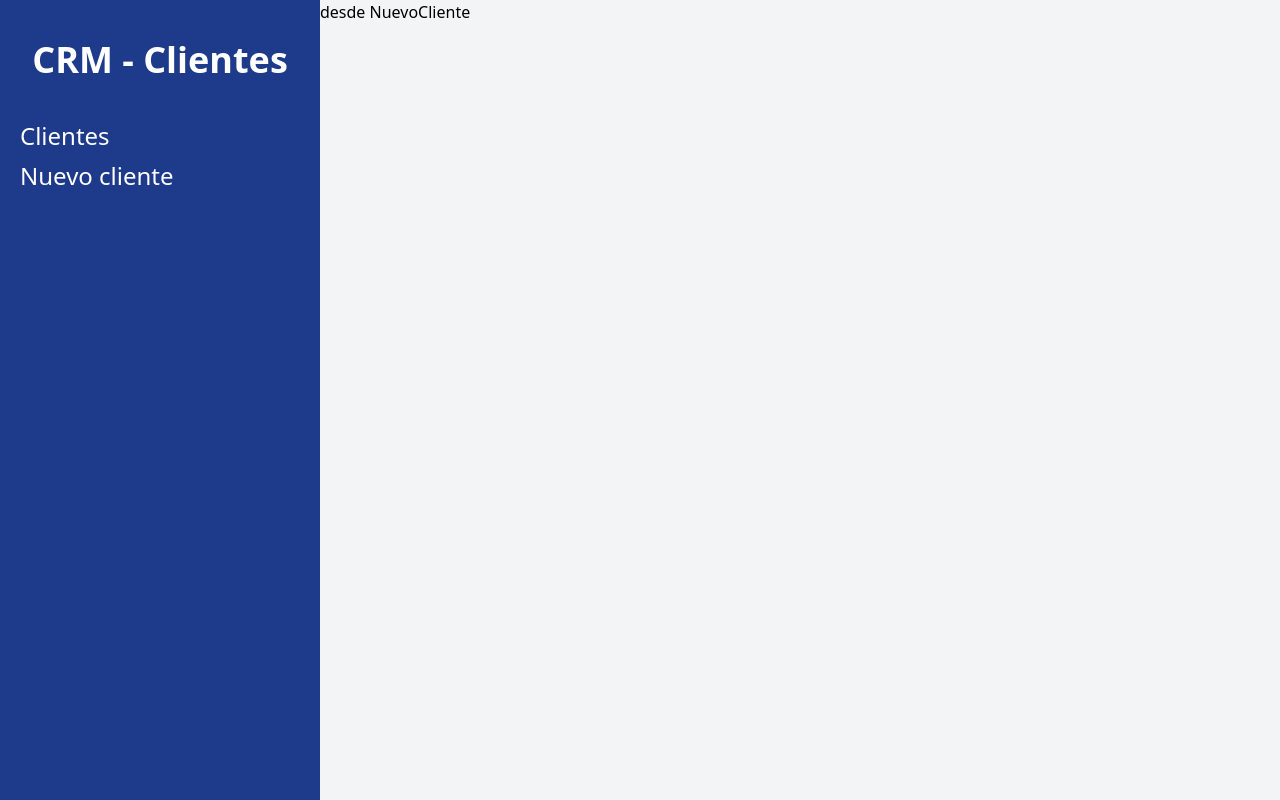
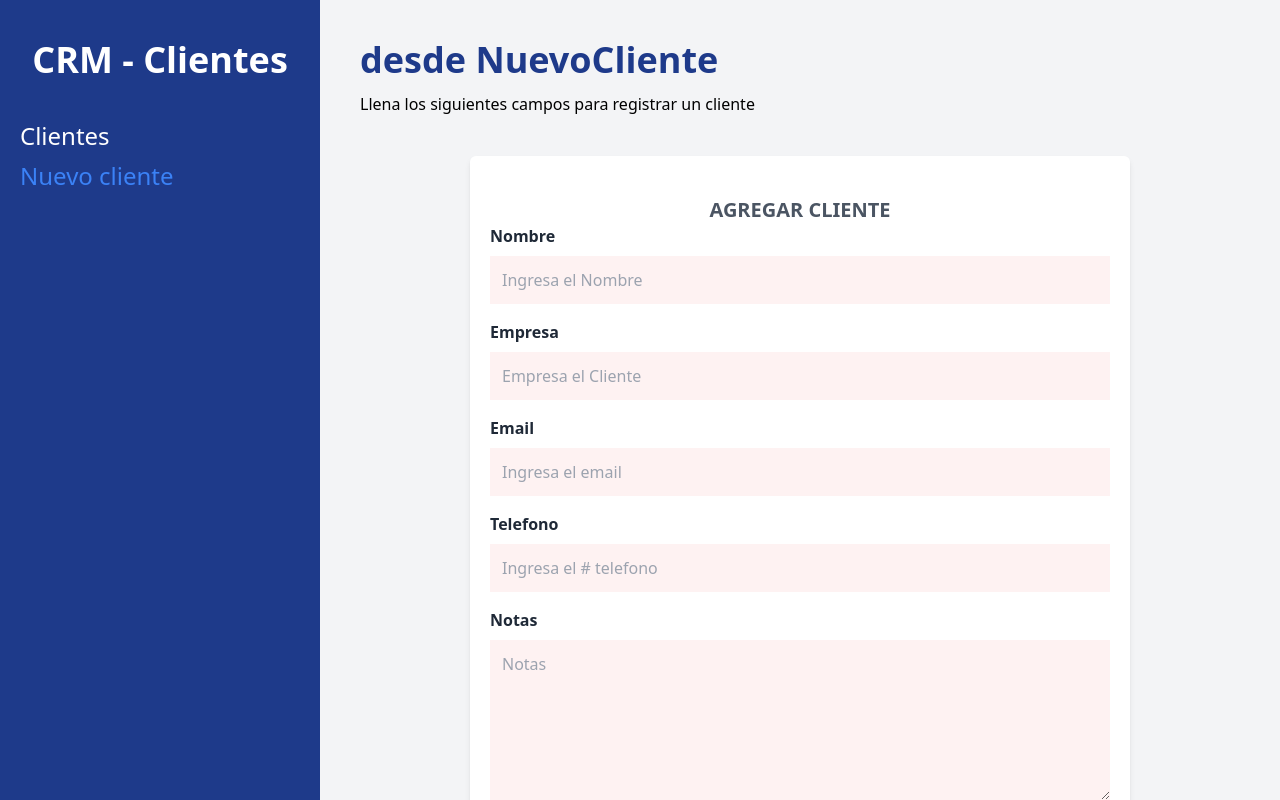
Before and after one commit to velfin13/crm-react-vite, a React (Vite) app: page /clientes/nuevo in a window 1280 px wide. Built offline with nearby package versions, Linux system fonts and the light colour scheme.

Commit message:
iniciando validacion

```diff
--- a/package.json
+++ b/package.json
@@ -8,10 +8,12 @@
     "preview": "vite preview"
   },
   "dependencies": {
+    "formik": "^2.2.9",
     "react": "^18.0.0",
     "react-dom": "^18.0.0",
     "react-router-dom": "^6.3.0",
-    "tailwindcss": "^2.2.19"
+    "tailwindcss": "^2.2.19",
+    "yup": "^0.32.11"
   },
   "devDependencies": {
     "@types/react": "^18.0.0",
--- /dev/null
+++ b/src/components/Alerta.jsx
@@ -0,0 +1,7 @@
+import React from "react";
+
+const Alerta = ({ children }) => {
+  return <div className="py-2 text-red-600">{children}</div>;
+};
+
+export default Alerta;
--- /dev/null
+++ b/src/components/Formulario.jsx
@@ -0,0 +1,125 @@
+import React from "react";
+import { Formik, Field, Form } from "formik";
+import * as Yup from "yup";
+import Alerta from "../components/Alerta";
+
+const Formulario = () => {
+  const nuevoClienteSchema = Yup.object().shape({
+    nombre: Yup.string()
+      .required("Campo requerido")
+      .max(20, "Nombre muy largo")
+      .min(3, "El nombre es muy corto"),
+    empresa: "",
+    email: "",
+    telefono: "",
+    notas: "",
+  });
+
+  const initialValues = {
+    nombre: "",
+    empresa: "",
+    email: "",
+    telefono: "",
+    notas: "",
+  };
+
+  const handleSubmit = (values) => {
+    console.log(values);
+  };
+
+  return (
+    <div className="mt-10 bg-white px-5 py-10 rounded-md shadow-md md:w-3/4 mx-auto">
+      <h1 className="text-gray-600 font-bold text-xl uppercase text-center">
+        Agregar Cliente
+      </h1>
+
+      <Formik
+        initialValues={initialValues}
+        onSubmit={handleSubmit}
+        validationSchema={nuevoClienteSchema}
+      >
+        {({ errors, touched }) => (
+          <Form>
+            <div className="mb-4">
+              <label className="text-gray-800 font-bold" htmlFor="nombre">
+                Nombre
+              </label>
+              <Field
+                id="nombre"
+                name="nombre"
+                placeholder="Ingresa el Nombre"
+                type="text"
+                className="mt-2 block w-full p-3 bg-red-50"
+              />
+
+              {errors.nombre && touched.nombre ? (
+                <Alerta>{errors.nombre}</Alerta>
+              ) : null}
+            </div>
+
+            <div className="mb-4">
+              <label className="text-gray-800 font-bold" htmlFor="empresa">
+                Empresa
+              </label>
+              <Field
+                name="empresa"
+                id="empresa"
+                placeholder="Empresa el Cliente"
+                type="text"
+                className="mt-2 block w-full p-3 bg-red-50"
+              />
+            </div>
+
+            <div className="mb-4">
+              <label className="text-gray-800 font-bold" htmlFor="email">
+                Email
+              </label>
+              <Field
+                name="email"
+                id="email"
+                placeholder="Ingresa el email"
+                type="email"
+                className="mt-2 block w-full p-3 bg-red-50"
+              />
+            </div>
+
+            <div className="mb-4">
+              <label className="text-gray-800 font-bold" htmlFor="telefono">
+                Telefono
+              </label>
+              <Field
+                id="telefono"
+                name="telefono"
+                placeholder="Ingresa el # telefono"
+                type="tel"
+                className="mt-2 block w-full p-3 bg-red-50"
+              />
+            </div>
+
+            <div className="mb-4">
+              <label className="text-gray-800 font-bold" htmlFor="notas">
+                Notas
+              </label>
+              <Field
+                as="textarea"
+                id="notas"
+                name="notas"
+                placeholder="Notas"
+                type="text"
+                className="mt-2 block w-full p-3 bg-red-50 h-40"
+              />
+            </div>
+
+            <input
+              type="submit"
+              value={"Agregar cliente"}
+              className="mt-5 w-full bg-blue-800 p-3 text-white uppercase font-bold text-lg rounded-md"
+            />
+          </Form>
+        )}
+      </Formik>
+    </div>
+  );
+};
+
+export default Formulario;
--- a/src/layouts/Layout.jsx
+++ b/src/layouts/Layout.jsx
@@ -1,6 +1,9 @@
-import { Outlet, Link } from "react-router-dom";
+import { Outlet, Link, useLocation } from "react-router-dom";
 
 const Layout = () => {
+  const location = useLocation();
+  const ubicacionActual = location.pathname;
+
   return (
     <div className="md:flex md:min-h-screen">
       <div className="md:w-1/4 bg-blue-900 px-5 py-10">
@@ -9,20 +12,20 @@ const Layout = () => {
         </h2>
         <nav className="mt-10">
           <Link
-            className="text-white text-2xl block mt-2 hover:text-blue-300"
+            className={`${ubicacionActual ==="/clientes" ? "text-blue-500":"text-white"} text-2xl block mt-2 hover:text-blue-300`}
             to="/clientes"
           >
             Clientes
           </Link>
           <Link
-            className="text-white text-2xl block mt-2 hover:text-blue-300"
+            className={`${ubicacionActual ==="/clientes/nuevo" ? "text-blue-500":"text-white"} text-2xl block mt-2 hover:text-blue-300`}
             to="/clientes/nuevo"
           >
             Nuevo cliente
           </Link>
         </nav>
       </div>
-      <div className="md:w-3/4">
+      <div className="md:w-3/4 p-10 md:h-screen overflow-scroll">
         <Outlet />
       </div>
     </div>
--- a/src/pages/NuevoCliente.jsx
+++ b/src/pages/NuevoCliente.jsx
@@ -1,10 +1,15 @@
 import React from "react";
+import Formulario from "../components/Formulario";
 
 const NuevoCliente = () => {
   return (
-    <div>
-      <h1>desde NuevoCliente</h1>
-    </div>
+    <>
+      <h1 className="font-black text-4xl text-blue-900">desde NuevoCliente</h1>
+      <p className="mt-3">
+        Llena los siguientes campos para registrar un cliente
+      </p>
+      <Formulario />
+    </>
   );
 };
 
```
Also changed, not shown: 1 other file (tests, documents, lock files or other folders).
